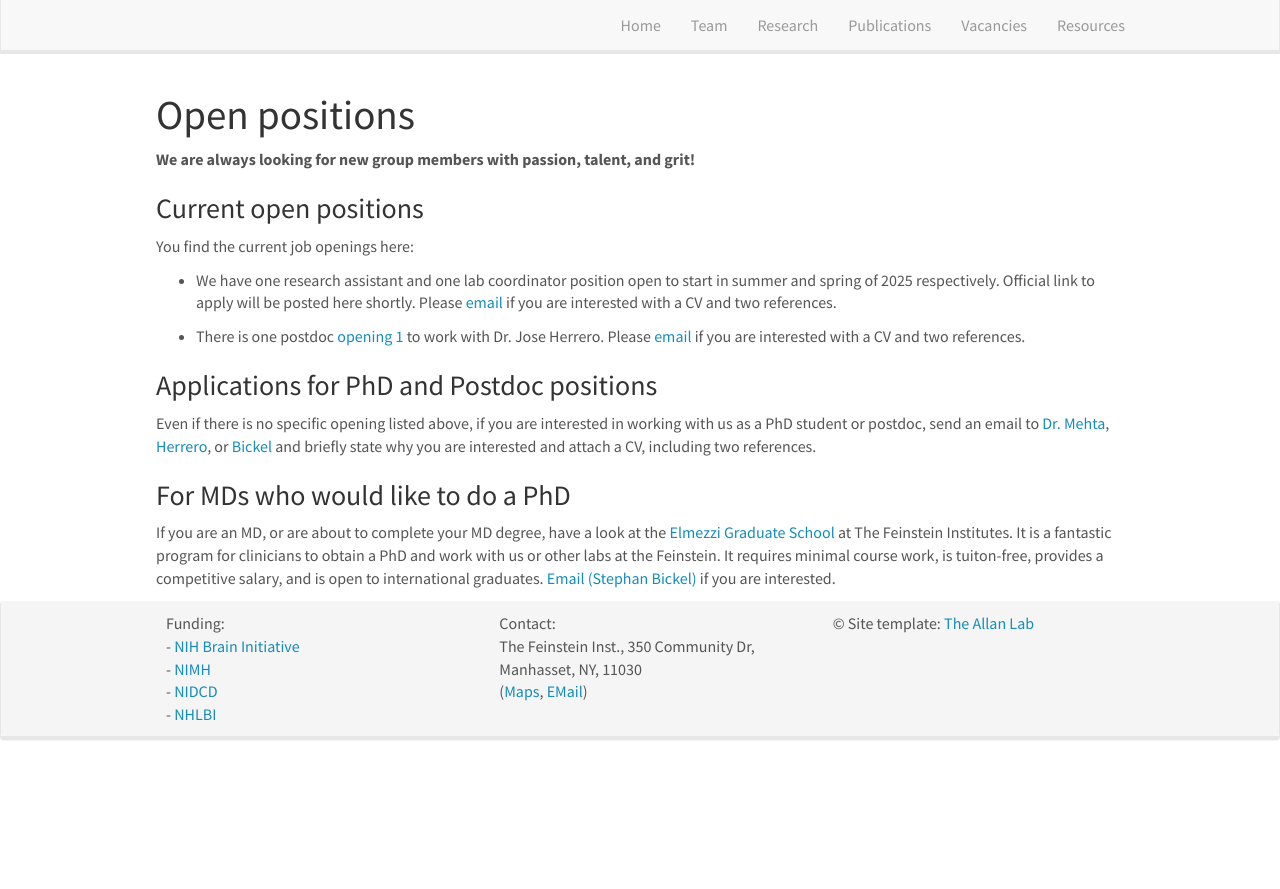
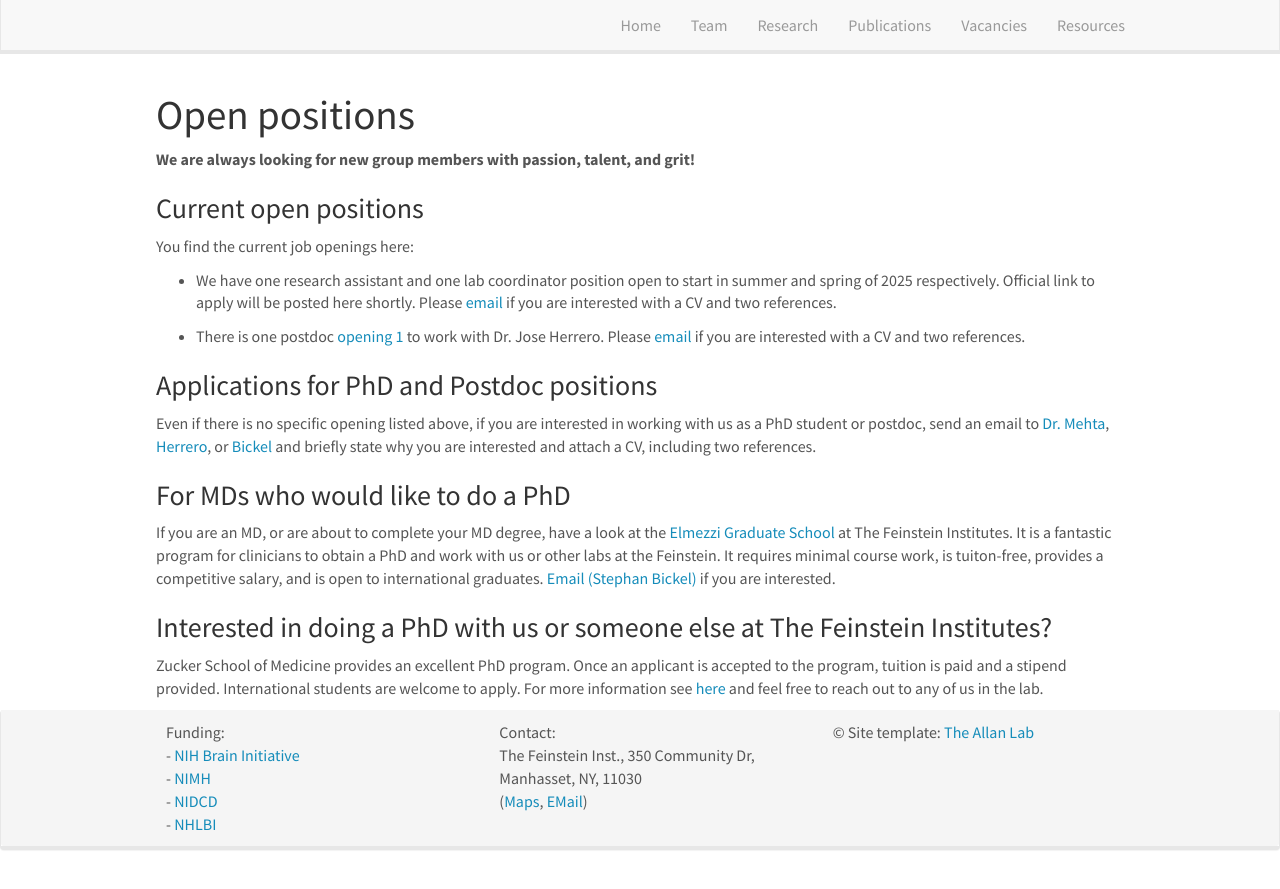
Before and after one commit to sarahgrjohnson/HBMLwebsite, a Jekyll site: the page built from _pages/openings.md, in a window 1280 px wide. Shown: the top 889 px of the page. Built offline with Jekyll 4.4.1, drawn with Linux system fonts in a browser that asks for light colours; nearby versions of some CDN libraries.

Commit message:
Update openings.md

```diff
--- a/_pages/openings.md
+++ b/_pages/openings.md
@@ -21,3 +21,6 @@ Even if there is no specific opening listed above, if you are interested in work
 
 ### For MDs who would like to do a PhD
 If you are an MD, or are about to complete your MD degree, have a look at the [Elmezzi Graduate School](https://www.northwell.edu/education-and-resources/elmezzi-graduate-school-of-molecular-medicine) at The Feinstein Institutes. It is a fantastic program for clinicians to obtain a PhD and work with us or other labs at the Feinstein. It requires minimal course work, is tuiton-free, provides a competitive salary, and is open to international graduates. [Email (Stephan Bickel)](mailto:sbickel@northwell.edu) if you are interested.
+
+### Interested in doing a PhD with us or someone else at The Feinstein Institutes?
+Zucker School of Medicine provides an excellent PhD program. Once an applicant is accepted to the program, tuition is paid and a stipend provided. International students are welcome to apply. For more information see [here](https://medicine.hofstra.edu/education/phd/) and feel free to reach out to any of us in the lab.
```
